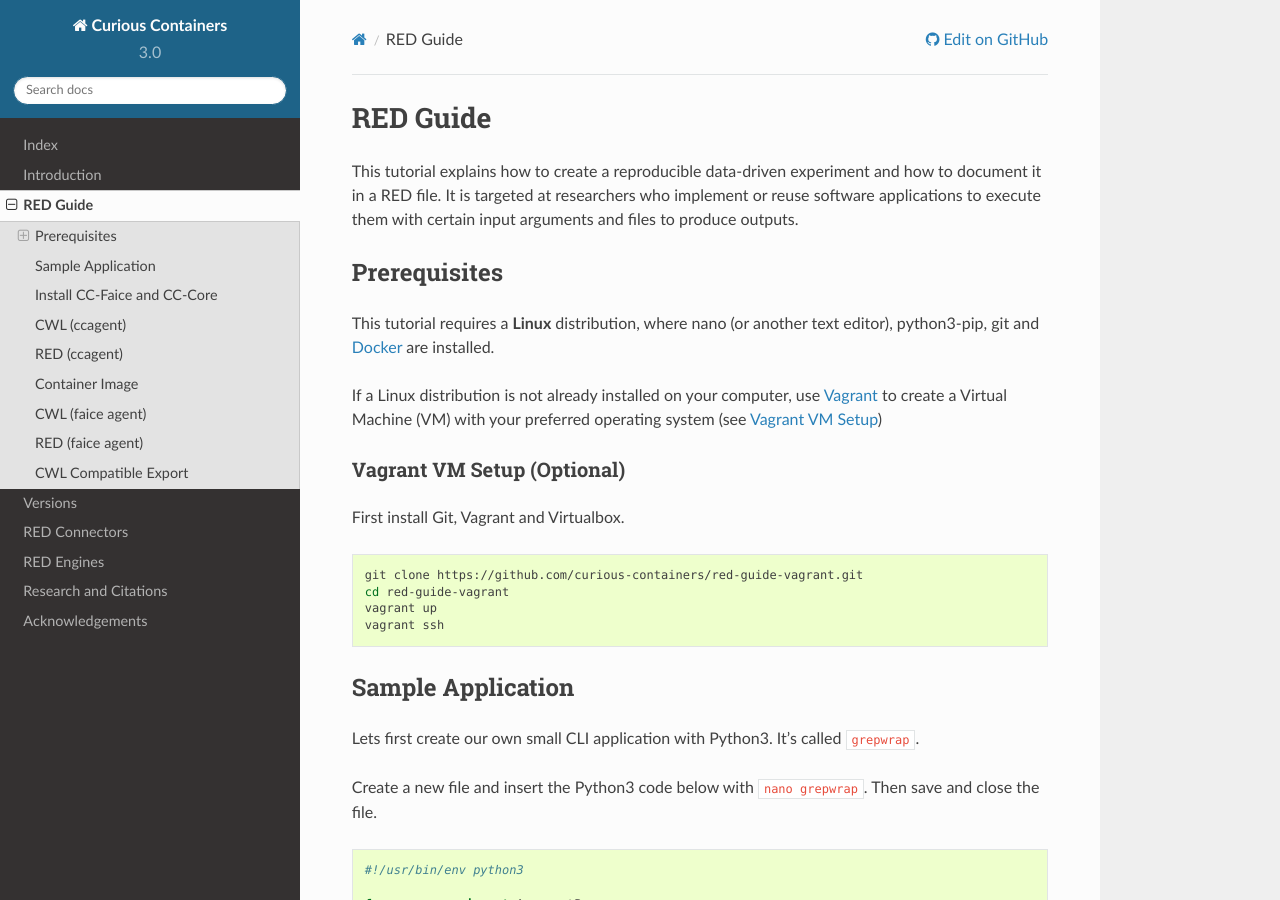
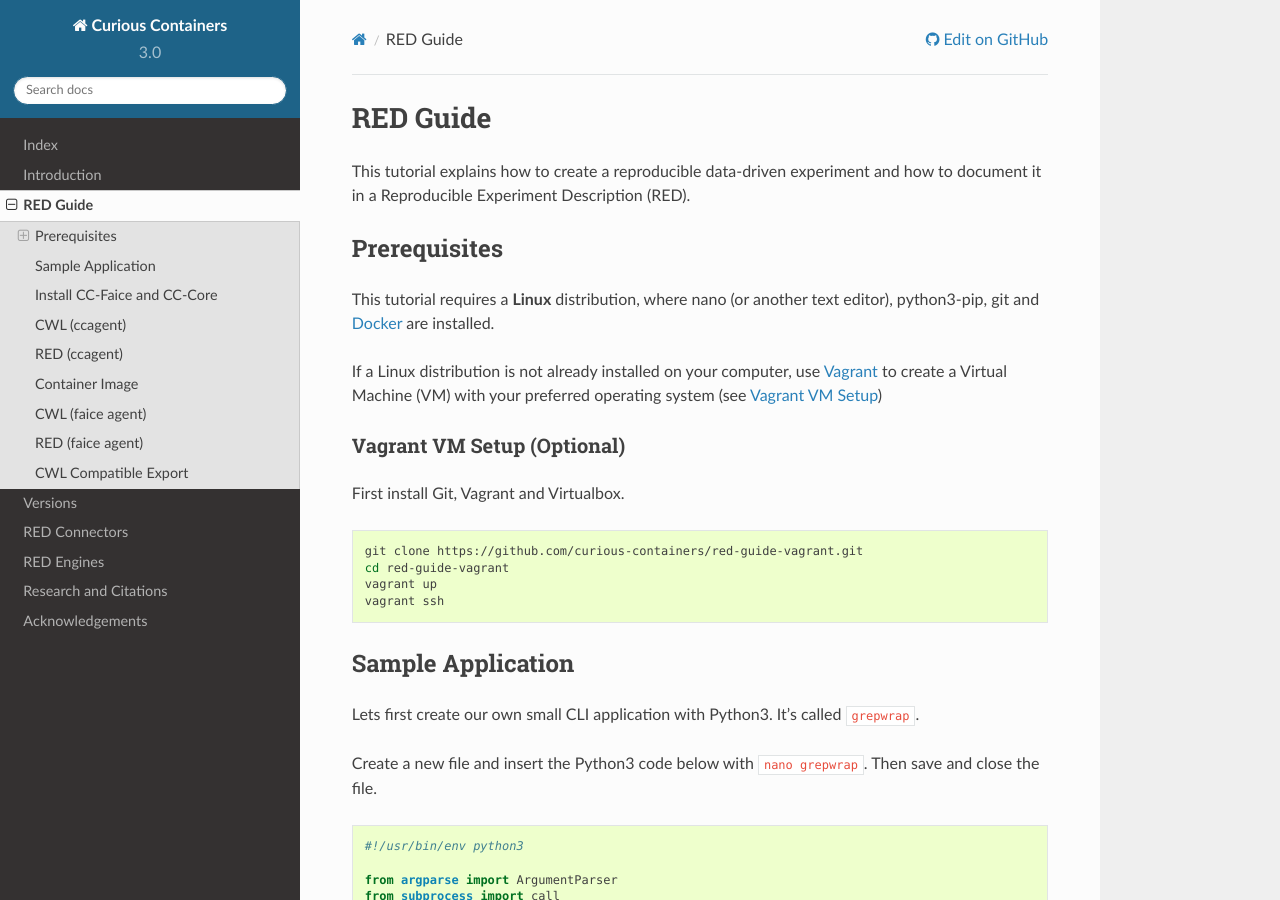
Before and after one commit to curious-containers/cc-agency, a Sphinx documentation site: the page built from docs/guide.rst, in a window 1280 px wide and 900 px high. Built offline with Sphinx 7.4.7 and the Read the Docs theme 2.0.0, drawn with Linux system fonts in a browser that asks for light colours; some of the changed text lies outside the part shown.

Commit message:
small fixes in guide

```diff
--- a/docs/guide.rst
+++ b/docs/guide.rst
@@ -1,9 +1,8 @@
 RED Guide
 =========
 
-This tutorial explains how to create a reproducible data-driven experiment and how to document it in a RED file. It is
-targeted at researchers who implement or reuse software applications to execute them with certain input arguments and
-files to produce outputs.
+This tutorial explains how to create a reproducible data-driven experiment and how to document it in a Reproducible
+Experiment Description (RED).
 
 
 Prerequisites
--- a/docs/introduction.rst
+++ b/docs/introduction.rst
@@ -10,5 +10,4 @@ extends the `CommandLineTool description format <http://www.commonwl.org/v1.0/Co
 `Common Workflow Language <http://www.commonwl.org/>`__ (CWL). Although RED is an extension to CWL, it remains full CWL
 compatibility via an automatic export tool in the FAICE toolsuite.
 
-Tools and Features
-------------------
+Learn more in the comprehensive `RED Guide <guide.html>`__.
```
Also changed, not shown: other parts of docs/guide.rst (+2 -2 lines).
